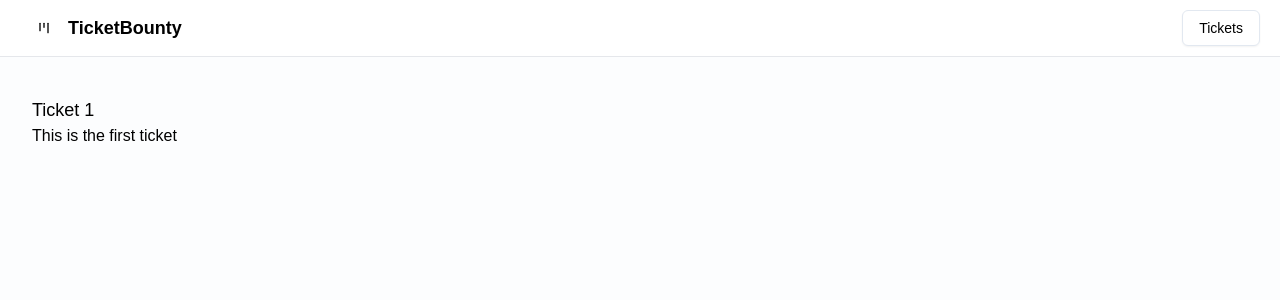
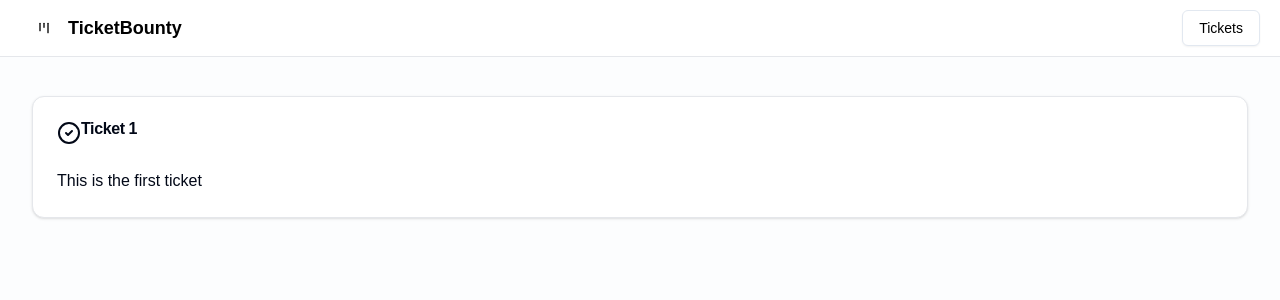
Before and after one commit to Amorem/road-to-next, a Next.js app: page /tickets/1 in a window 1280 px wide. Shown: the top 300 px of the page. Built offline with nearby package versions, Linux system fonts and the light colour scheme.

Commit message:
feature structure reorg completed

```diff
--- a/src/app/tickets/[ticketId]/page.tsx
+++ b/src/app/tickets/[ticketId]/page.tsx
@@ -2,6 +2,7 @@
 import Placeholder from "@/components/placeholder";
 import { Button } from "@/components/ui/button";
 import { initialTickets } from "@/data";
+import TicketItem from "@/features/ticket/component/ticket-item";
 import Link from "next/link";
 
 type TicketPageProps = {
@@ -25,9 +26,8 @@
 		);
 	}
 	return (
-		<div>
-			<h2 className="text-lg">{ticket?.title}</h2>
-			<p>{ticket?.content}</p>
+		<div className="flex justify-center animate-fade-in-from-top">
+			<TicketItem ticket={ticket} isDetail />
 		</div>
 	);
 }
--- a/src/app/tickets/page.tsx
+++ b/src/app/tickets/page.tsx
@@ -9,7 +9,7 @@
 			<div className="flex flex-1 flex-col items-center gap-y-4 animate-fade-in-from-top">
 				{initialTickets.map((ticket) => {
 					//console.log("@@@ DEBUG", ticketPath(ticket.id));
-					return <TicketItem key={ticket.id} ticket={ticket} />;
+					return <TicketItem key={ticket.id} ticket={ticket} isDetail />;
 				})}
 			</div>
 		</div>
--- a/src/features/ticket/component/ticket-item.tsx
+++ b/src/features/ticket/component/ticket-item.tsx
@@ -1,22 +1,34 @@
-import {
-	Card,
-	CardContent,
-	CardFooter,
-	CardHeader,
-	CardTitle,
-} from "@/components/ui/card";
+import { Card, CardContent, CardHeader, CardTitle } from "@/components/ui/card";
 import Link from "next/link";
 import { ticketPath } from "@/app/paths";
 import { TICKET_ICONS } from "@/features/ticket/constants";
 import { Ticket } from "@/features/ticket/types";
+import { LucideSquareArrowUpRight } from "lucide-react";
+import { Button } from "@/components/ui/button";
+import clsx from "clsx";
 
 type TicketItemProps = {
 	ticket: Ticket;
+	isDetail?: boolean;
 };
 
-export default function TicketItem({ ticket }: TicketItemProps) {
+export default function TicketItem({ ticket, isDetail }: TicketItemProps) {
+	const detailButton = (
+		<Button variant={"outline"} asChild size={"icon"}>
+			<Link href={ticketPath(ticket.id)}>
+				<LucideSquareArrowUpRight className="h-4 w-4" />
+			</Link>
+		</Button>
+	);
+
 	return (
-		<Card className="w-full max-w-[420px]">
+		<div
+			className={clsx("w-full flex gap-x-1", {
+				"max-w-[580px]": isDetail,
+				"max-w-[420px]": !isDetail,
+			})}
+		>
+			<Card className="w-full ">
 				<CardHeader>
 					<CardTitle className="flex gap-x-2">
 						<span>{TICKET_ICONS[ticket.status]}</span>
@@ -24,15 +36,18 @@
 					</CardTitle>
 				</CardHeader>
 				<CardContent>
-				<span className="line-clamp-3 whitespace-break-spaces">
+					<span
+						className={clsx(" whitespace-break-spaces", {
+							"line-clamp-3": !isDetail,
+						})}
+					>
 						{ticket.content}
 					</span>
 				</CardContent>
-			<CardFooter>
-				<Link href={ticketPath(ticket.id)} className="text-sm underline">
-					view
-				</Link>
-			</CardFooter>
 			</Card>
+			{isDetail ? null : (
+				<div className="flex flex-col gap-y-1">{detailButton}</div>
+			)}
+		</div>
 	);
 }
```
Lines whose indentation alone changed are shown as unchanged.
